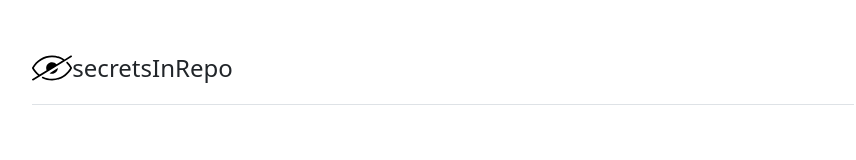
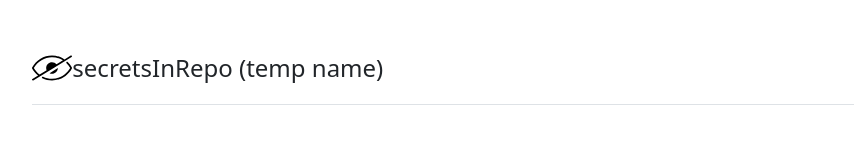
Before and after one commit to sourcegraph-community/no-secrets, a plain HTML site: page index.html in a window 1280 px wide. Shown: the top 160 px of the page, without its empty margins (197-1053 px from the left). Drawn offline with nearby package versions, Linux system fonts and the light colour scheme.

Commit message:
Update project display name
Signed-off-by: Justin Dorfman <justindorfman@gmail.com>

```diff
--- a/index.html
+++ b/index.html
@@ -1,7 +1,7 @@
 <!doctype html>
 <html lang="en">
   <head>
-    <title>Title</title>
+    <title>secretsInRepo (temp name)</title>
     <!-- Required meta tags -->
     <meta charset="utf-8">
     <meta name="viewport" content="width=device-width, initial-scale=1, shrink-to-fit=no">
@@ -16,7 +16,7 @@
         <header class="d-flex align-items-center pb-3 mb-5 border-bottom">
           <a href="/" class="d-flex align-items-center text-dark text-decoration-none">
             <svg enable-background="new 0 0 24 24" viewBox="0 0 24 24" xmlns="http://www.w3.org/2000/svg" width="40"><path d="m15.5 12-4.939 3.192c.439.198.926.308 1.439.308 1.933 0 3.5-1.567 3.5-3.5z"/><path d="m5.977 17.489c-.121.248-.019.547.229.669 1.821.89 3.771 1.342 5.794 1.342 4.901 0 9.476-2.782 11.938-7.259.083-.15.083-.332 0-.481-.677-1.231-1.52-2.35-2.507-3.326-.196-.194-.514-.193-.707.004-.194.196-.192.513.004.707.854.844 1.592 1.804 2.198 2.855-2.316 4.017-6.478 6.5-10.926 6.5-1.87 0-3.671-.417-5.354-1.24-.248-.121-.547-.018-.669.229z"/><path d="m23.24 4.573-3.739 2.276c-2.234-1.533-4.818-2.349-7.501-2.349-4.901 0-9.476 2.782-11.938 7.259-.083.15-.083.332 0 .481.907 1.649 2.146 3.097 3.584 4.259l-3.406 2.074c-.236.144-.311.451-.167.687.094.155.259.24.427.24.088 0 .178-.023.259-.073l23-14c.236-.144.311-.451.167-.687-.141-.235-.449-.31-.686-.167zm-8.544 5.2c-.642-.776-1.61-1.273-2.696-1.273-1.933 0-3.5 1.567-3.5 3.5 0 .488.102.951.282 1.373l-4.232 2.576c-1.388-1.057-2.586-2.406-3.476-3.949 2.316-4.017 6.478-6.5 10.926-6.5 2.33 0 4.581.666 6.56 1.922z"/></svg>
-            <span class="fs-4"> secretsInRepo</span>
+            <span class="fs-4"> secretsInRepo (temp name)</span>
           </a>
         </header>
 
```
